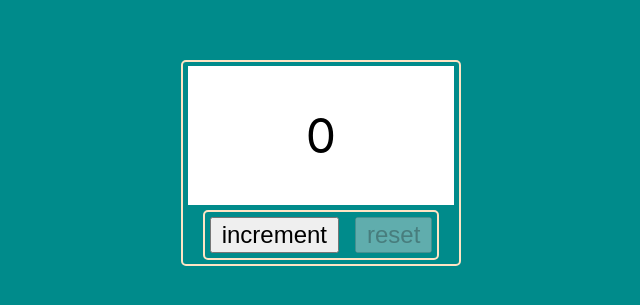
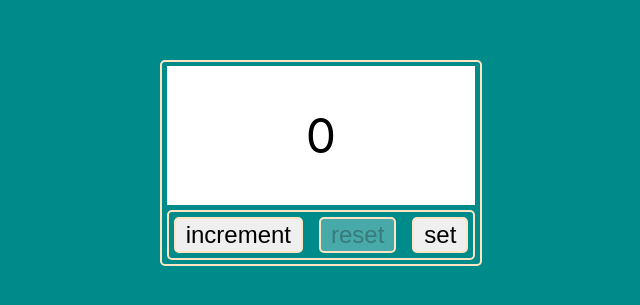
Before and after one commit to akach-dev/counter, a React (Create React App) app: page / in a window 1280 px wide. Shown: the part 237-542 px from the top of the page, without its empty margins (319-959 px from the left). Built offline with nearby package versions, Linux system fonts and the light colour scheme.

Commit message:
count week 2 done

```diff
--- a/src/App.tsx
+++ b/src/App.tsx
@@ -1,20 +1,74 @@
-import React from 'react';
 import {S} from "./App_Styles";
 import {useCount} from "./hooks/useCounter";
-import {Button} from "./components/Button";
+import {Button} from "./components/button/Button";
+import {NumberInput} from "./components/numberInput/NumberInput";
+import {useEffect, useState} from "react";
 
 
 function App() {
-  const {reset, increment, counter} = useCount(0)
+  const [maxValue, setMaxValue] = useState(5)
+  const [isOpen, setIsOpen] = useState(false)
+  const {reset, increment, counter, setCounter} = useCount(0)
+
+  useEffect(() => {
+    const newMaxValue = localStorage.getItem('maxValue')
+    const newStartValue = localStorage.getItem('startValue')
+
+    if (newMaxValue && newStartValue) {
+      const maxValue = JSON.parse(newMaxValue)
+      const counter = JSON.parse(newStartValue)
+      setMaxValue(maxValue)
+      setCounter(counter)
+    }
+
+  }, []);
+
+  useEffect(() => {
+    localStorage.setItem('maxValue', JSON.stringify(maxValue))
+    localStorage.setItem('startValue', JSON.stringify(counter))
+
+  }, [maxValue, counter]);
+
+
+  const error = counter < 0 || maxValue <= counter
+
+  const setHandler = () => setIsOpen(!isOpen)
+
+
+  const resetHandler = () => {
+    reset()
+    localStorage.clear()
+  }
+
   return (
      <S.App>
-       <S.Wrapper>
-         <S.Counter counter={counter}>{counter}</S.Counter>
-         <S.CounterButtons>
-           <Button disabled={counter > 4} callback={increment} name={"increment"}/>
-           <Button disabled={!counter} callback={reset} name={'reset'}/>
-         </S.CounterButtons>
-       </S.Wrapper>
+       {isOpen ? (
+          <S.Wrapper>
+            <S.Values>
+              <S.Value>
+                <span>max value: </span>
+                <NumberInput value={maxValue} setValue={setMaxValue} error={error}/>
+              </S.Value>
+              <S.Value>
+                <span>start value: </span>
+                <NumberInput value={counter} setValue={setCounter} error={error}/>
+              </S.Value>
+            </S.Values>
+            <S.ButtonWrapper>
+              <Button disabled={error} callback={setHandler} name={'set'}/>
+            </S.ButtonWrapper>
+          </S.Wrapper>
+       ) : (
+          <S.Wrapper>
+            <S.Counter maxvalue={maxValue} counter={counter}>{counter}</S.Counter>
+            <S.CounterButtons>
+              <Button disabled={counter >= maxValue} callback={increment} name={"increment"}/>
+              <Button disabled={!counter} callback={resetHandler} name={'reset'}/>
+              <Button callback={setHandler} name={'set'}/>
+            </S.CounterButtons>
+          </S.Wrapper>
+       )
+       }
      </S.App>
   );
 }
--- a/src/App_Styles.ts
+++ b/src/App_Styles.ts
@@ -2,6 +2,7 @@ import styled from "styled-components";
 
 type CounterPropsType = {
   counter: number
+  maxvalue: number
 }
 
 
@@ -9,6 +10,7 @@ const App = styled.div`
   height: 100vh;
   background-color: darkcyan;
   display: flex;
+  column-gap: 1rem;
   justify-content: center;
   align-items: center;
 `
@@ -32,7 +34,7 @@ const Counter = styled.div<CounterPropsType>`
   text-align: center;
   padding: 40px;
   font-size: 3rem;
-  color: ${({counter}) => counter === 5 && 'red'};
+  color: ${({counter, maxvalue}) => counter === maxvalue && 'red'};
 `
 
 const CounterButtons = styled.div`
@@ -45,6 +47,30 @@ const CounterButtons = styled.div`
   }
 `
 
+const Values = styled.div`
+  padding: 40px;
+  border: 2px solid bisque;
+  border-radius: 5px;
+
+`
+const Value = styled.div`
+  display: flex;
+  align-items: center;
+  justify-content: space-between;
+
+  & span {
+    font-weight: 600;
+    color: rgba(45, 1, 47, 0.5);
+  }
+`
+const ButtonWrapper = styled.div`
+  border: 2px solid bisque;
+  border-radius: 5px;
+  padding: .3rem;
+  width: 100%;
+  text-align: center;
+`
+
 export const S = {
-  App, Wrapper, Counter, CounterButtons
+  App, Wrapper, Counter, CounterButtons, Values, Value, ButtonWrapper
 }
--- a/src/components/Button.tsx
+++ b/src/components/button/Button.tsx
@@ -1,4 +1,4 @@
-import React, {FC} from 'react';
+import React, {FC, memo} from 'react';
 import styled from "styled-components";
 
 type ButtonPropsType = {
@@ -7,11 +7,15 @@ type ButtonPropsType = {
   disabled?: boolean
 }
 
-export const Button: FC<ButtonPropsType> = ({name, callback, disabled}) => {
+export const Button: FC<ButtonPropsType> = memo(({name, callback, disabled}) => {
+
   return <StyledButton disabled={disabled} onClick={callback}>{name}</StyledButton>
-};
+});
 
 const StyledButton = styled.button`
   font-size: 1.5rem;
   padding: 2px 10px;
+  border-radius: 5px;
+  border: 2px solid bisque;
+
 `
--- /dev/null
+++ b/src/components/numberInput/NumberInput.tsx
@@ -0,0 +1,15 @@
+import React, {ChangeEvent, FC} from 'react';
+import {S} from "./NumberInput_Styles";
+
+type NumberInputPropsType = {
+  value: number
+  setValue: (value: number) => void
+  error: boolean
+}
+
+export const NumberInput: FC<NumberInputPropsType> = ({value, setValue, error}) => {
+  const onChangeHandler = (e: ChangeEvent<HTMLInputElement>) => {
+    setValue(Number(e.currentTarget.value))
+  };
+  return <S.Input type="number" value={value} onChange={onChangeHandler} error={error}/>
+};
--- /dev/null
+++ b/src/components/numberInput/NumberInput_Styles.ts
@@ -0,0 +1,18 @@
+import styled from "styled-components";
+
+type InputProps = {
+  error: boolean
+}
+
+const Input = styled.input<InputProps>`
+  text-align: center;
+  padding: 7px 0;
+  border-radius: 5px;
+  border: 2px solid darkcyan;
+  background-color: white;
+  max-width: 50%;
+`
+
+export const S = {
+  Input
+}
--- a/src/hooks/useCounter.ts
+++ b/src/hooks/useCounter.ts
@@ -3,10 +3,14 @@ import {useCallback, useState} from 'react';
 export const useCount = (initialState: number) => {
   const [counter, setCounter] = useState(initialState)
 
-  const increment = useCallback(() => setCounter(prev => prev + 1), [])
+
+  const increment = useCallback(() => {
+    console.log('render increment')
+    setCounter(prev => prev + 1)
+  }, [])
   const decrement = useCallback(() => setCounter(prev => prev - 1), [])
   const reset = useCallback(() => setCounter(0), [])
   return {
-    counter, increment, decrement, reset
+    counter, increment, decrement, reset, setCounter
   }
 };
--- a/src/index.tsx
+++ b/src/index.tsx
@@ -5,12 +5,10 @@ import App from './App';
 import reportWebVitals from './reportWebVitals';
 
 const root = ReactDOM.createRoot(
-  document.getElementById('root') as HTMLElement
+   document.getElementById('root') as HTMLElement
 );
 root.render(
-  <React.StrictMode>
-    <App />
-  </React.StrictMode>
+   <App/>
 );
 
 // If you want to start measuring performance in your app, pass a function
```
